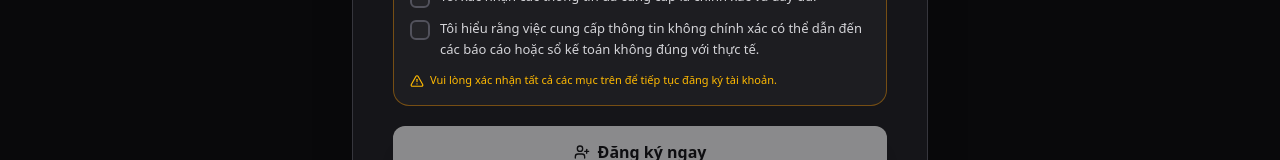
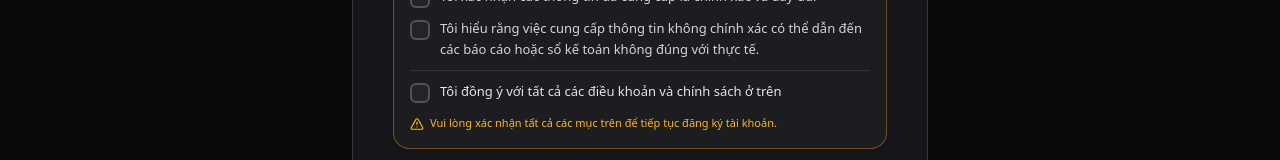
Before and after one commit to Sleepy2608/Platform-to-support-digital-transformation-for-household-businesses, a Next.js app in the folder Code/Client/src/frontend/: page /register in a window 1280 px wide. Shown: the part 1000-1160 px from the top of the page. Built offline with nearby package versions, Linux system fonts and the light colour scheme.

Commit message:
fix: remove scroll lock when checking terms and privacies

```diff
--- a/Code/Client/src/frontend/app/components/legal/ConsentSection.tsx
+++ b/Code/Client/src/frontend/app/components/legal/ConsentSection.tsx
@@ -44,6 +44,15 @@ export default function ConsentSection({ value, onChange }: ConsentSectionProps)
 
   const allConsented = isAllConsented(value);
   const checkedCount = CONSENT_ITEMS.filter((item) => value[item.key]).length;
+
+  // Mục "Đồng ý tất cả": nếu chưa đồng ý hết → tick hết; nếu đã đồng ý hết → bỏ tick hết.
+  const toggleAll = () => {
+    const next = { ...value };
+    for (const item of CONSENT_ITEMS) {
+      next[item.key] = !allConsented;
+    }
+    onChange(next);
+  };
 
   return (
     <div
@@ -109,6 +118,32 @@ export default function ConsentSection({ value, onChange }: ConsentSectionProps)
             </div>
           );
         })}
+
+        {/* Mục "Đồng ý tất cả" – cuối danh sách */}
+        <div className="pt-2.5 mt-2.5 border-t border-zinc-700/70">
+          <div className="flex items-start gap-2.5">
+            <button
+              type="button"
+              role="checkbox"
+              aria-checked={allConsented}
+              onClick={toggleAll}
+              className={`mt-0.5 w-5 h-5 flex-shrink-0 rounded-md border-2 flex items-center justify-center transition-all cursor-pointer ${
+                allConsented
+                  ? 'bg-emerald-500 border-emerald-500'
+                  : 'bg-zinc-800/80 border-zinc-600 hover:border-zinc-400'
+              }`}
+              aria-label="Đồng ý tất cả"
+            >
+              {allConsented && <Check className="w-3.5 h-3.5 text-white" />}
+            </button>
+            <label
+              onClick={toggleAll}
+              className="text-xs sm:text-[13px] text-zinc-200 leading-relaxed select-none cursor-pointer flex-1 font-medium"
+            >
+              Tôi đồng ý với tất cả các điều khoản và chính sách ở trên
+            </label>
+          </div>
+        </div>
       </div>
 
       {/* Helper khi chưa xác nhận đủ */}
--- a/Code/Client/src/frontend/app/lib/legal-content.ts
+++ b/Code/Client/src/frontend/app/lib/legal-content.ts
@@ -40,6 +40,16 @@ export interface ConsentState {
   inaccuracyUnderstood: boolean;
 }
 
+/** Danh sách key của 6 mục xác nhận, dùng cho mục "Đồng ý tất cả". */
+export const ALL_CONSENT_KEYS: (keyof ConsentState)[] = [
+  'termsAccepted',
+  'privacyAccepted',
+  'dataProcessingAccepted',
+  'circular88Accepted',
+  'infoAccurateConfirmed',
+  'inaccuracyUnderstood',
+];
+
 export const EMPTY_CONSENT: ConsentState = {
   termsAccepted: false,
   privacyAccepted: false,
@@ -50,14 +60,7 @@ export const EMPTY_CONSENT: ConsentState = {
 };
 
 export function isAllConsented(c: ConsentState): boolean {
-  return (
-    c.termsAccepted &&
-    c.privacyAccepted &&
-    c.dataProcessingAccepted &&
-    c.circular88Accepted &&
-    c.infoAccurateConfirmed &&
-    c.inaccuracyUnderstood
-  );
+  return ALL_CONSENT_KEYS.every((key) => c[key]);
 }
 
 export interface ConsentSegment {
```
